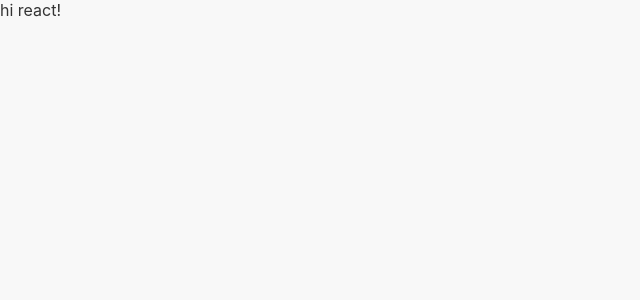
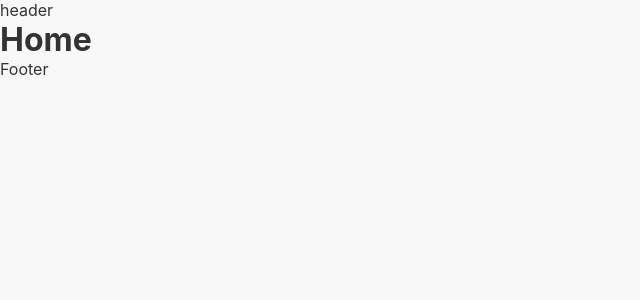
Before and after one commit to jthugg/jthugg.github.io, a React (Create React App) app: page / in a window 1280 px wide. Shown: the top 300 px of the page, without its empty margins (0-640 px from the left). Built offline with nearby package versions, Linux system fonts and the light colour scheme; a web font is replaced by a local one.

Commit message:
init: basic route Header, Body, Footer placed Home, NotFound routed

```diff
--- a/src/App.jsx
+++ b/src/App.jsx
@@ -1,8 +1,26 @@
+import {
+  BrowserRouter,
+  Route,
+  Routes
+} from "react-router-dom"
+import Home from "./pages/Home/Home";
+import NotFound from "./pages/NotFound/NotFound";
+import Header from "./components/templates/Header/Header";
+import Body from "./components/templates/Body/Body";
+import Footer from "./components/templates/Footer/Footer";
+
 export default function App() {
 
   return (
-    <div className="App">
-      hi react!
-    </div>
+    <BrowserRouter>
+      <Header />
+      <Body>
+        <Routes>
+          <Route path="/" element={<Home />} />
+          <Route path="/*" element={<NotFound />} />
+        </Routes>
+      </Body>
+      <Footer />
+    </BrowserRouter>
   );
 }
--- /dev/null
+++ b/src/components/templates/Body/Body.jsx
@@ -0,0 +1,7 @@
+export default function Body(props) {
+  return (
+    <main>
+      {props.children}
+    </main>
+  )
+}
--- /dev/null
+++ b/src/components/templates/Footer/Footer.jsx
@@ -0,0 +1,7 @@
+export default function Footer() {
+  return (
+    <>
+      Footer
+    </>
+  )
+}
--- /dev/null
+++ b/src/components/templates/Header/Header.jsx
@@ -0,0 +1,7 @@
+export default function Header() {
+  return (
+    <header>
+      header
+    </header>
+  )
+}
--- /dev/null
+++ b/src/pages/Home/Home.jsx
@@ -0,0 +1,7 @@
+export default function Home() {
+  return (
+    <h1>
+      Home
+    </h1>
+  )
+}
--- /dev/null
+++ b/src/pages/NotFound/NotFound.jsx
@@ -0,0 +1,7 @@
+export default function NotFound() {
+  return (
+    <h1>
+      NotFound
+    </h1>
+  )
+}
```
